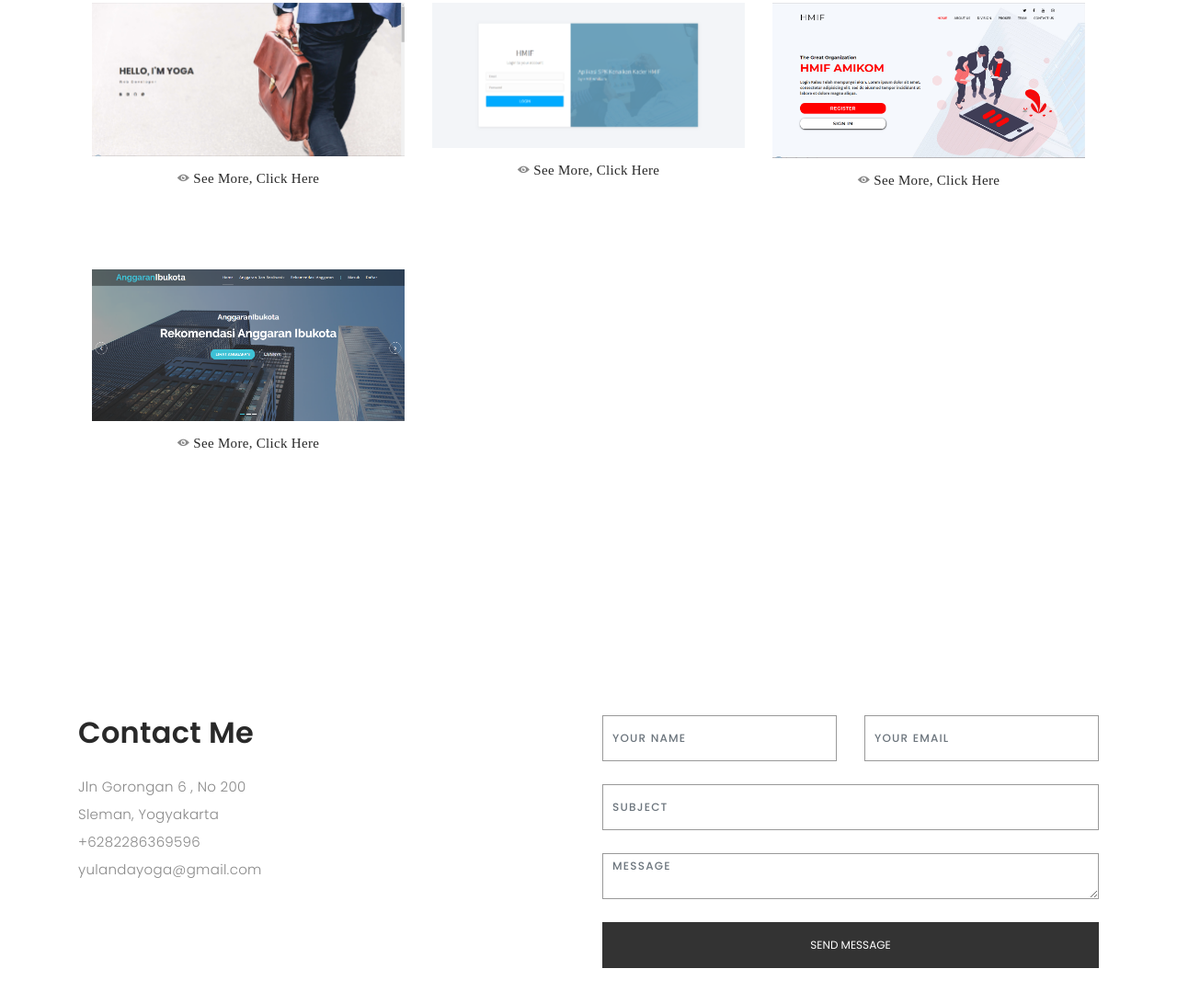
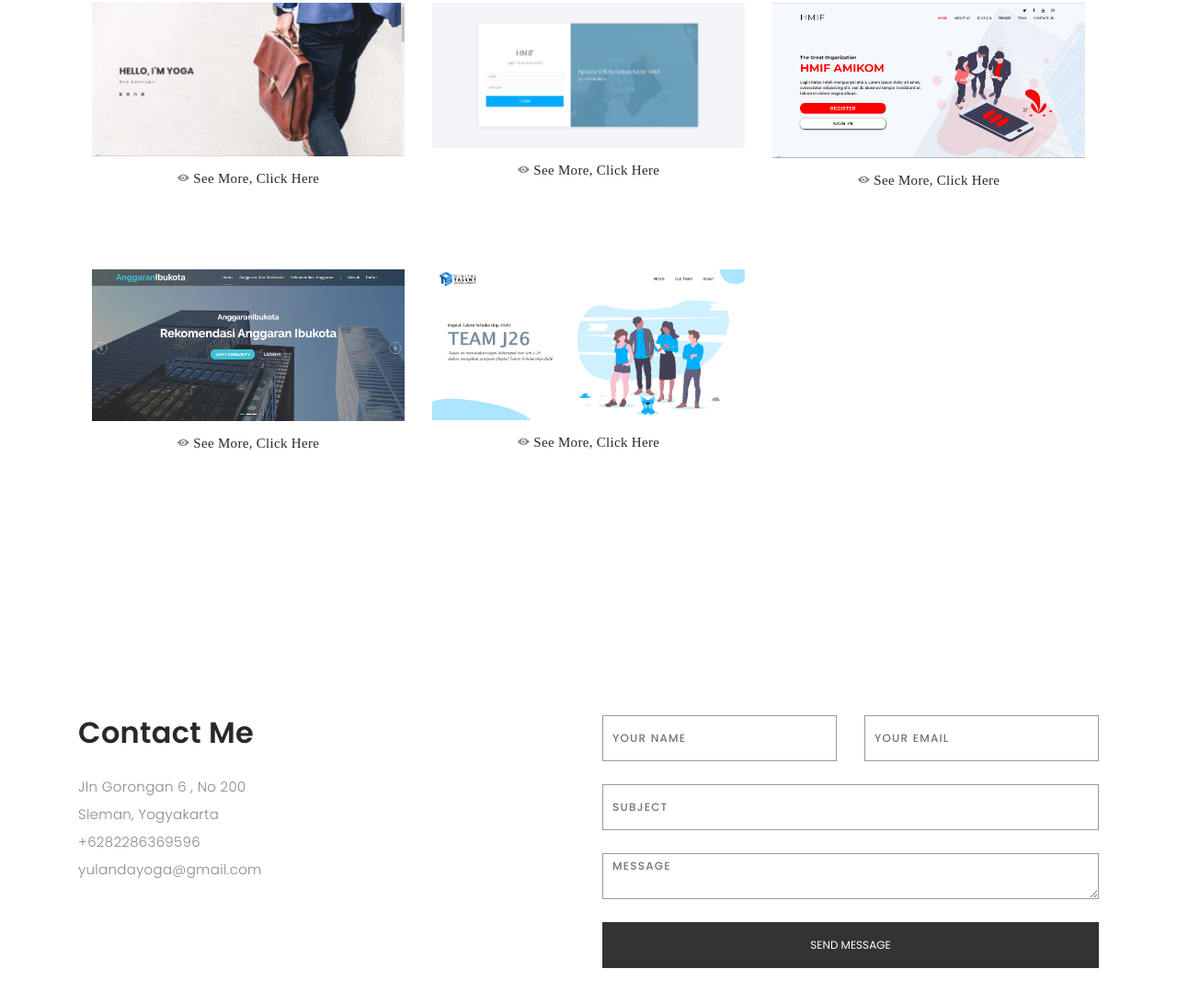
Before and after one commit to yogayulanda/yogayulanda.github.io, a plain HTML site: page index.html in a window 1280 px wide. Shown: the part 2090-3181 px from the top of the page at 92% size. Drawn offline with nearby package versions, Linux system fonts and the light colour scheme; files whose address does not match are found by name; a web font is replaced by a local one.

Commit message:
Update Portfolio DTS

```diff
--- a/index.html
+++ b/index.html
@@ -214,7 +214,7 @@
               <a class="popup-img" href="images/portfolio/jogjasport.PNG">
                 <img src="images/portfolio/jogjasport.PNG" alt="img">
               </a>
-              <i class="ion ion-eye mt-3"> <a href="http://tes.meproject.site/">See More, Click Here</i>
+              <i class="ion ion-eye mt-3"> <a href="https://github.com/yogayulanda/SPK-HMIF">See More, Click Here</i>
             </div>
             <div class="col-lg-4 col-md-6 portfolio-thumbnail all uikits webdesign">
               <a class="popup-img" href="images/portfolio/hmif.PNG">
@@ -227,6 +227,13 @@
                 <img src="images/portfolio/anggaran.PNG" alt="img">
               </a>
               <i class="ion ion-eye mt-3"> <a href="https://yogayulanda.github.io/anggaranibukota/">See More, Click
+                  Here</a></i>
+            </div>
+            <div class="col-lg-4 col-md-6 portfolio-thumbnail all uikits webdesign center\">
+              <a class="popup-img" href="images/portfolio/DTS.png">
+                <img src="images/portfolio/DTS.PNG" alt="img">
+              </a>
+              <i class="ion ion-eye mt-3"> <a href="https://yogayulanda.github.io/J26_DTS20/">See More, Click
                   Here</a></i>
             </div>
           </div>
```
Also changed, not shown: images/portfolio/DTS.png (added).
